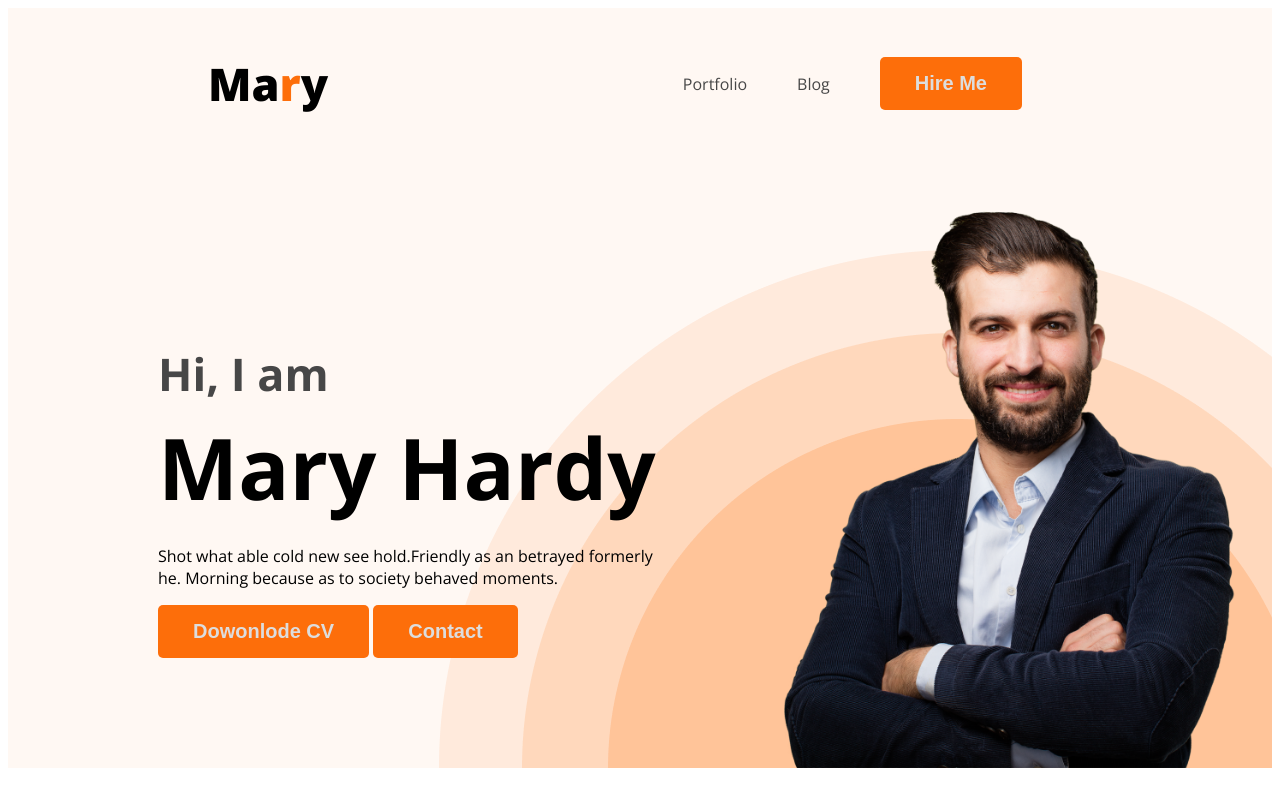
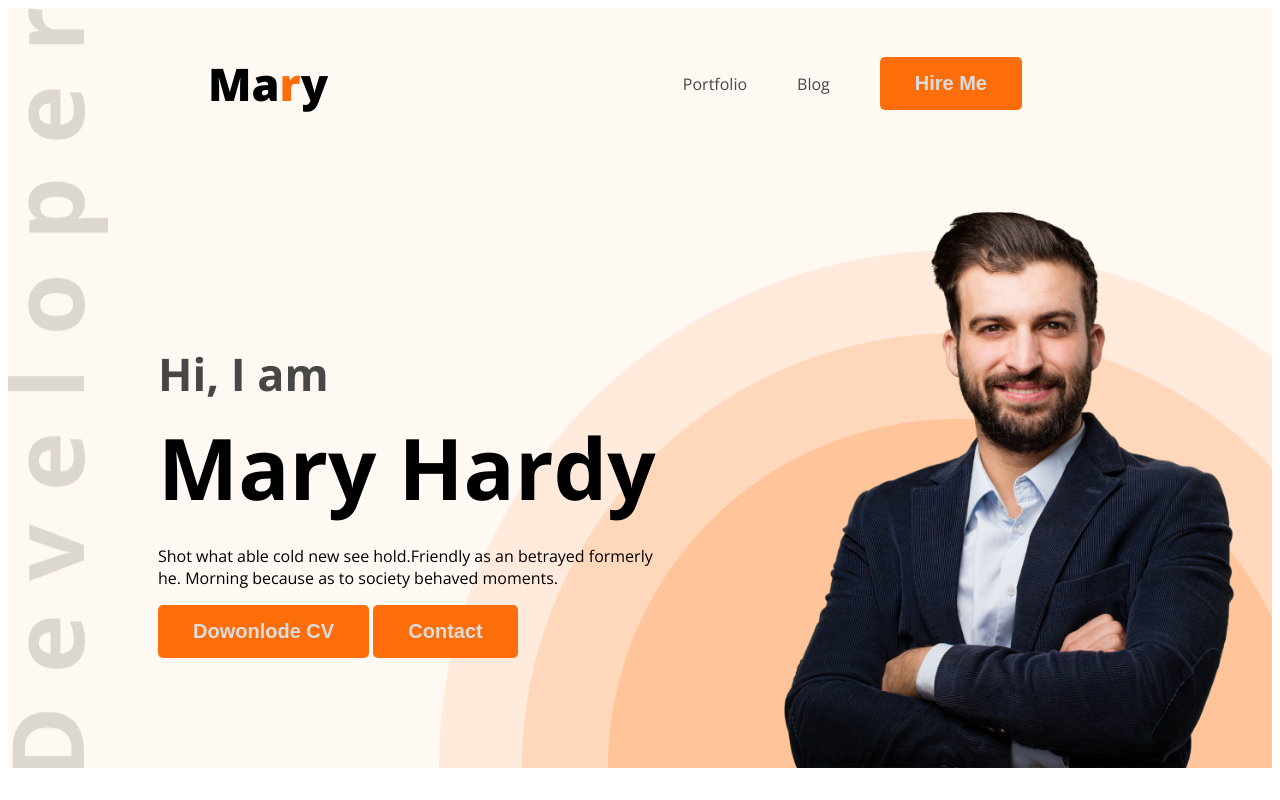
Before and after one commit to Ratulhasanuday/portfolio-web-development, a plain HTML site: page index.html in a window 1280 px wide. Shown: the top 800 px of the page. Drawn offline with nearby package versions, Linux system fonts and the light colour scheme.

Commit message:
developer img added

```diff
--- a/style/portfolio.css
+++ b/style/portfolio.css
@@ -42,9 +42,10 @@ nav a{
 /* header style */
 .header{
     background-color: #fff8f3;
-    background-image: url(../images/header_bg.png);
+    background-image: url('../images/header_bg.png'),
+    url('../images/developer.png');
     background-repeat: no-repeat;
-    background-position: bottom right;
+    background-position: bottom right, top left;
 }
 .banner{
     padding:30px 30px 0px 150px;
```
Also changed, not shown: index.html (+1 -1 lines).
